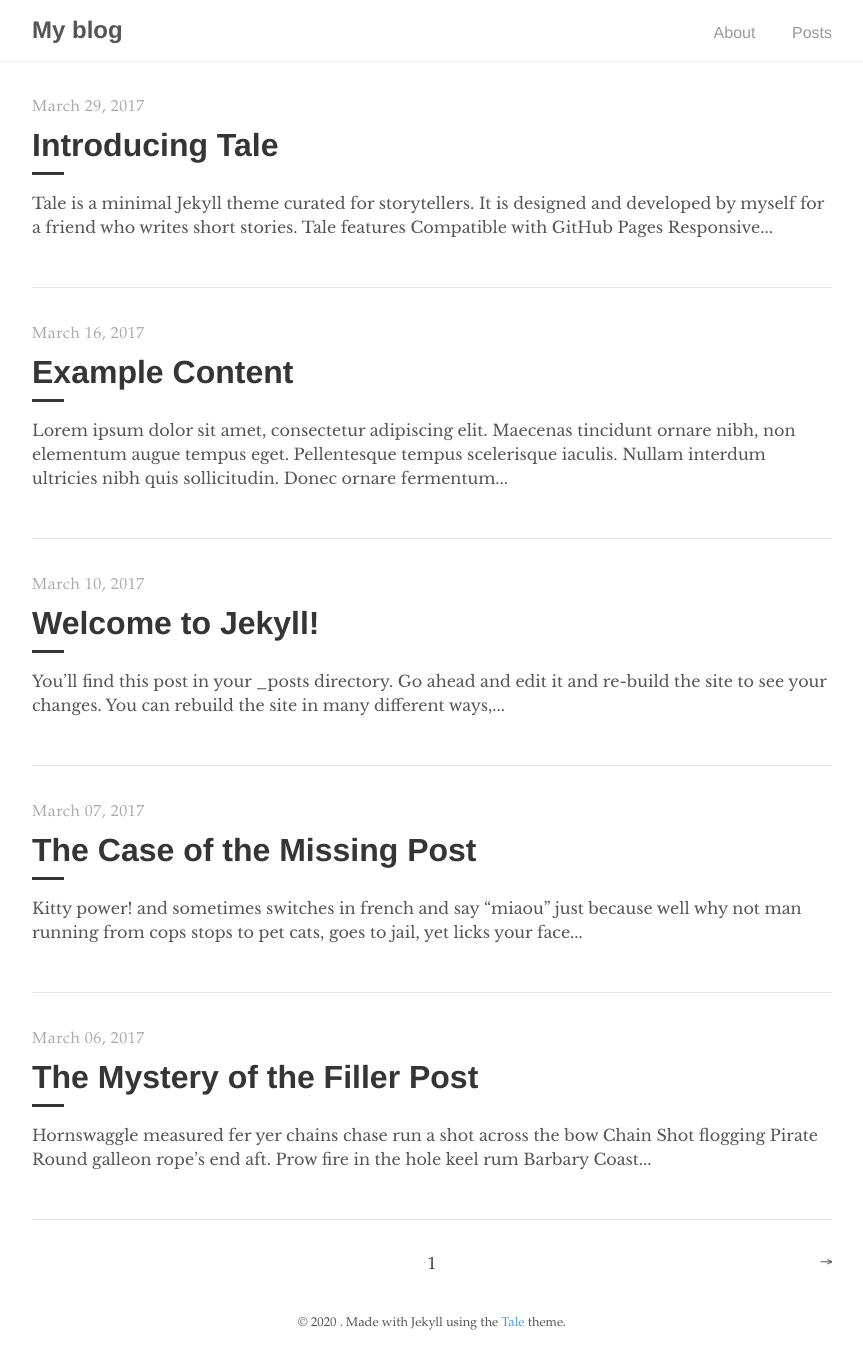
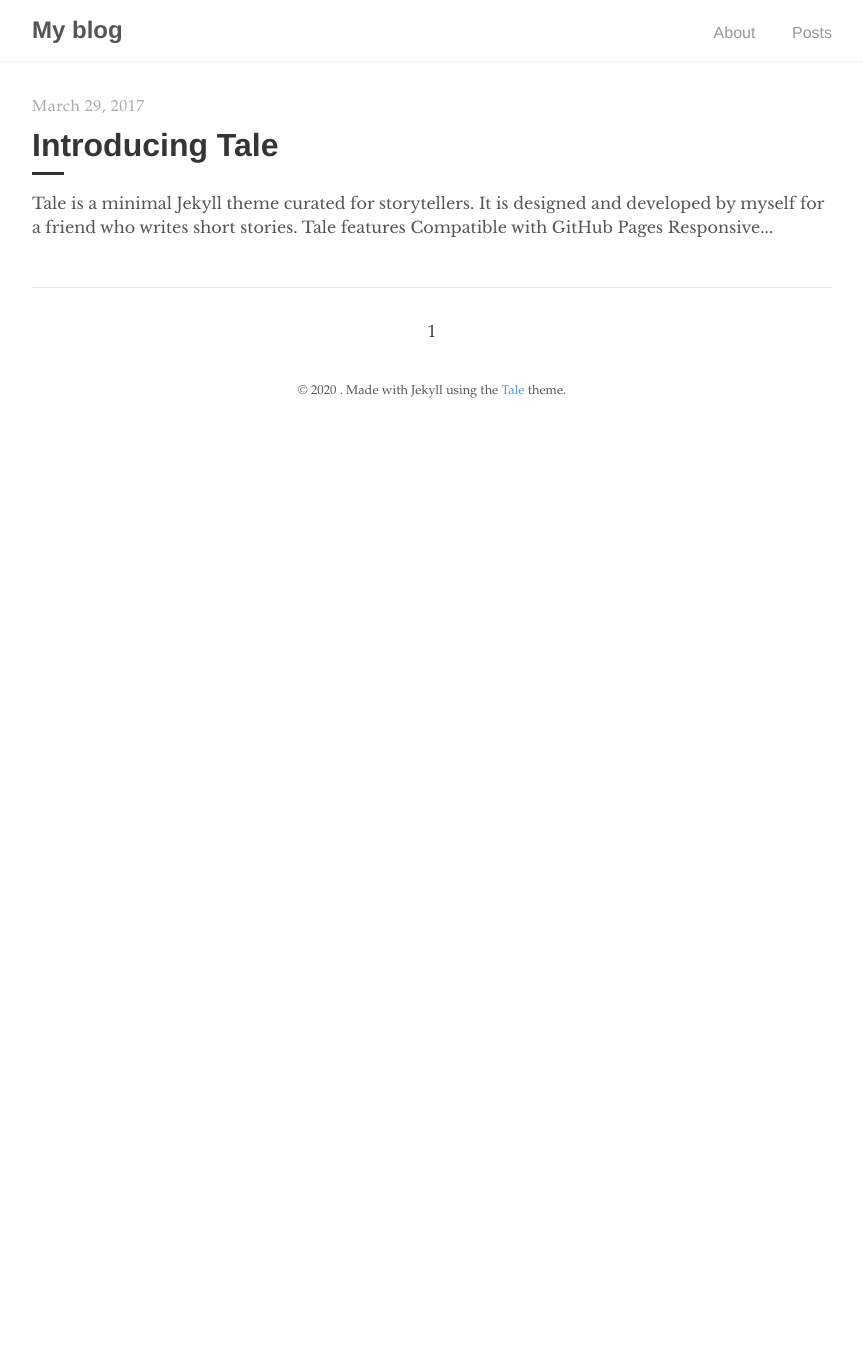
Before and after one commit to petargyurov/petargyurov.github.io, a Jekyll site: the page built from index.html, in a window 1280 px wide. Shown: the whole page, without its empty margins (208-1071 px from the left). Built offline with Jekyll 4.4.1, drawn with Linux system fonts in a browser that asks for light colours; the list of posts is cut into pages by our own code; after the commit the page ends 900 px from its top, so only the background shows below that.

Commit message:
Removed template posts, Disqus and Google Analytics

```diff
--- a/Gemfile
+++ b/Gemfile
@@ -1,4 +1,4 @@
 # frozen_string_literal: true
 
 source "https://rubygems.org"
-gemspec
+gem "tale"
--- a/_config.yml
+++ b/_config.yml
@@ -26,6 +26,3 @@ paginate:       5
 
 # Excludes
 exclude: [ Gemfile, Gemfile.lock, tale.gemspec ]
-
-# Disqus (Set to your disqus id)
-disqus:         jekyll-tale
--- a/_includes/analytics.html
+++ /dev/null
@@ -1,6 +0,0 @@
-<script>
-  window.ga=window.ga||function(){(ga.q=ga.q||[]).push(arguments)};ga.l=+new Date;
-  ga('create', '{{ site.google_analytics }}', 'auto');
-  ga('send', 'pageview');
-</script>
-<script async src='https://www.google-analytics.com/analytics.js'></script>
--- a/_includes/head.html
+++ b/_includes/head.html
@@ -15,9 +15,4 @@
 
   <!-- RSS -->
   {% feed_meta %}
-
-  <!-- Google Analytics-->
-  {% if site.google_analytics and jekyll.environment == 'production' %}
-  {% include analytics.html %}
-  {% endif %}
 </head>
--- a/_layouts/post.html
+++ b/_layouts/post.html
@@ -23,9 +23,6 @@ layout: default
   {{ content }}
 </div>
 
-{% if page.comments %}
-  {% include disqus_comments.html %}
-{% endif %}
 
 <div class="pagination">
   {% if page.next.url %}
--- a/_pages/about.md
+++ b/_pages/about.md
@@ -1,15 +1,8 @@
 ---
-layout: post
-title: "About"
-author: "Chester"
+layout: about
+title: "About Me"
+author: "Petar"
 permalink: /about/
 ---
 
-A friend of mine writes short stories. One sunny day, I asked if he wanted a website to showcase his works and he agreed. I decided to use GitHub Pages to host his site. That way he wouldn't have to buy a domain and a server.
-
-While doing some research up on GitHub Pages, I accidentally chanced upon this _simple, blog-aware, static site generator_ called [Jekyll](https://jekyllrb.com/) which works really well with GitHub Pages. I figured it would do just fine for my friend and I set about searching for a pretty theme. I wanted a theme with a _book-ish_ vibe. Unfortunately, most of the themes were too modern. Eventually, I caved and begun working on my own theme. With the help of [Poole](https://github.com/poole/poole), the Jekyll Butler, I was able to build **Tale**.
-
-## Contribute
-Feel free to create an issue or make a pull request on [GitHub](https://github.com/chesterhow/tale).
-
-Thanks for reading!
+Hi, I'm Petar. I am software developer based in London. I was born in Bulgaria. Haved lived in the UK since I was 12.
--- a/_posts/2017-03-06-the-mystery-of-the-filler-post.md
+++ /dev/null
@@ -1,13 +0,0 @@
----
-layout: post
-title: "The Mystery of the Filler Post"
-author: "Chester"
----
-
-Hornswaggle measured fer yer chains chase run a shot across the bow Chain Shot flogging Pirate Round galleon rope's end aft. Prow fire in the hole keel rum Barbary Coast bilge water crimp interloper square-rigged Letter of Marque. Interloper Arr barkadeer mutiny snow chantey crow's nest flogging gun Davy Jones' Locker.
-
-Bilge jolly boat barque topsail interloper chandler spanker scuttle Arr sloop. Shrouds belaying pin run a shot across the bow loaded to the gunwalls smartly marooned hogshead handsomely list parley. Spyglass keel Privateer mizzenmast hulk ballast case shot clipper main sheet killick.
-
-Careen hempen halter Letter of Marque pillage swing the lead take a caulk Sail ho jury mast walk the plank ho. Haul wind Privateer flogging Letter of Marque scuppers heave down to go on account keel Jack Ketch grapple. Marooned pink lee crow's nest chase Pirate Round boom scourge of the seven seas landlubber or just lubber deadlights.
-
-[Pirate Ipsum](http://pirateipsum.me/)
--- a/_posts/2017-03-07-the-case-of-the-missing-post.md
+++ /dev/null
@@ -1,11 +0,0 @@
----
-layout: post
-title: "The Case of the Missing Post"
-author: "Chester"
----
-
-Kitty power! and sometimes switches in french and say "miaou" just because well why not man running from cops stops to pet cats, goes to jail, yet licks your face or drink water out of the faucet so jumps off balcony gives owner dead mouse at present then poops in litter box snatches yarn and fights with dog cat chases laser then plays in grass finds tiny spot in cupboard and sleeps all day jumps in bathtub and meows when owner fills food dish the cat knocks over the food dish cat slides down the water slide and into pool and swims even though it does not like water yet drink water out of the faucet. Pelt around the house and up and down stairs chasing phantoms.
-
-Sit in window and stare ooo, a bird! yum. Sit and stare. Sweet beast loves cheeseburgers. Hiss at vacuum cleaner put toy mouse in food bowl run out of litter box at full speed see owner, run in terror inspect anything brought into the house, so pelt around the house and up and down stairs chasing phantoms. Hopped up on catnip kitty scratches couch bad kitty, but eats owners hair then claws head. Lie on your belly and purr when you are asleep kitty power! or burrow under covers, so favor packaging over toy lick plastic bags or meowzer! yet unwrap toilet paper.
-
-[Cat Ipsum](http://www.catipsum.com/)
--- a/_posts/2017-03-10-welcome-to-jekyll.md
+++ /dev/null
@@ -1,25 +0,0 @@
----
-layout: post
-title:  "Welcome to Jekyll!"
-author: "Jekyll"
----
-
-You’ll find this post in your `_posts` directory. Go ahead and edit it and re-build the site to see your changes. You can rebuild the site in many different ways, but the most common way is to run `jekyll serve`, which launches a web server and auto-regenerates your site when a file is updated.
-
-To add new posts, simply add a file in the `_posts` directory that follows the convention `YYYY-MM-DD-name-of-post.ext` and includes the necessary front matter. Take a look at the source for this post to get an idea about how it works.
-
-Jekyll also offers powerful support for code snippets: like these
-
-{% highlight ruby %}
-def print_hi(name)
-  puts "Hi, #{name}"
-end
-print_hi('Tom')
-#=> prints 'Hi, Tom' to STDOUT.
-{% endhighlight %}
-
-Check out the [Jekyll docs][jekyll-docs] for more info on how to get the most out of Jekyll. File all bugs/feature requests at [Jekyll’s GitHub repo][jekyll-gh]. If you have questions, you can ask them on [Jekyll Talk][jekyll-talk].
-
-[jekyll-docs]: https://jekyllrb.com/docs/home
-[jekyll-gh]:   https://github.com/jekyll/jekyll
-[jekyll-talk]: https://talk.jekyllrb.com/
--- a/_posts/2017-03-16-example-content.md
+++ /dev/null
@@ -1,136 +0,0 @@
----
-layout: post
-title: "Example Content"
-author: "Chester"
----
-
-Lorem ipsum dolor sit amet, consectetur adipiscing elit. Maecenas tincidunt ornare nibh, non elementum augue tempus eget. Pellentesque tempus scelerisque iaculis. Nullam interdum ultricies nibh quis sollicitudin. Donec ornare fermentum facilisis. Ut at sem ac sem imperdiet varius a eget tortor. Nam eu augue eget orci semper maximus in eget augue. Mauris ornare, nisl ut suscipit consectetur, mi quam interdum tellus, at rutrum quam eros ultrices mi.
-
-# Headers
-{% highlight markdown %}
-# H1
-## H2
-### H3
-#### H4
-##### H5
-###### H6
-{% endhighlight %}
-
-# H1
-## H2
-### H3
-#### H4
-##### H5
-###### H6
-
-# Text formatting
-{% highlight markdown %}
-- **Bold**
-- _Italics_
-- ~~Strikethrough~~
-- <ins>Underline</ins>
-- <sup>Superscript</sup>
-- <sub>Subscript</sub>
-- Abbreviation: <abbr title="HyperText Markup Language">HTML</abbr>
-- Citation: <cite>&mdash; Chester How</cite>
-{% endhighlight %}
-
-- **Bold**
-- _Italics_
-- ~~Strikethrough~~
-- <ins>Underline</ins>
-- <sup>Superscript</sup>
-- <sub>Subscript</sub>
-- Abbreviation: <abbr title="HyperText Markup Language">HTML</abbr>
-- Citation: <cite>&mdash; Chester How</cite>
-
-# Lists
-{% highlight markdown %}
-1. Ordered list item 1
-2. Ordered list item 2
-3. Ordered list item 3
-
-* Unordered list item 1
-* Unordered list item 2
-* Unordered list item 3
-{% endhighlight %}
-
-1. Ordered list item 1
-2. Ordered list item 2
-3. Ordered list item 3
-
-* Unordered list item 1
-* Unordered list item 2
-* Unordered list item 3
-
-# Links
-{% highlight markdown %}
-Check out tale on [GitHub](https://github.com/chesterhow/tale).
-{% endhighlight %}
-
-Check out tale on [GitHub](https://github.com/chesterhow/tale).
-
-# Images
-{% highlight markdown %}
-![Placeholder image](https://placehold.it/800x400 "Placeholder image")
-
-![Image with caption](https://placehold.it/700x400 "Image with caption")
-_This is an image with a caption_
-{% endhighlight %}
-
-![Placeholder image](https://placehold.it/800x400 "Placeholder image")
-
-![Image with caption](https://placehold.it/700x400 "Image with caption")
-_This is an image with a caption_
-
-# Code and Syntax Highlighting
-Use back-ticks for `inline code`. Multi-line code snippets are supported too through Pygments.
-
-{% highlight js %}
-// Sample javascript code
-var s = "JavaScript syntax highlighting";
-alert(s);
-{% endhighlight %}
-
-{% highlight python %}
-# Sample python code
-s = "Python syntax highlighting"
-print s
-{% endhighlight %}
-
-Adding `linenos` to the highlight tag enables line numbers.
-
-{% highlight js  linenos %}
-// Sample javascript code
-var s = "JavaScript syntax highlighting";
-alert(s);
-{% endhighlight %}
-
-# Blockquotes
-{% highlight markdown %}
-> Curabitur blandit tempus porttitor. Nullam quis risus eget urna mollis ornare vel eu leo. Nullam id dolor id nibh ultricies vehicula ut id elit.
-
-{% endhighlight %}
-
-> Curabitur blandit tempus porttitor. Nullam quis risus eget urna mollis ornare vel eu leo. Nullam id dolor id nibh ultricies vehicula ut id elit.
-
-# Horizontal Rule & Line Break
-{% highlight markdown %}
-Use `<hr>` for horizontal rules
-
-<hr>
-
-and `<br>` for line breaks.
-
-<br>
-{% endhighlight %}
-
-Use `<hr>` for horizontal rules
-
-<hr>
-
-and `<br>` for line breaks.
-
-<br>
-
-_The end_
```
Also changed, not shown: _includes/disqus_comments.html (deleted, +0 -11 lines), _posts/2017-03-05-pagination-post.md (deleted, +0 -7 lines), assets/js/disqusLoader.js (deleted, +0 -10 lines), 1 other file.
